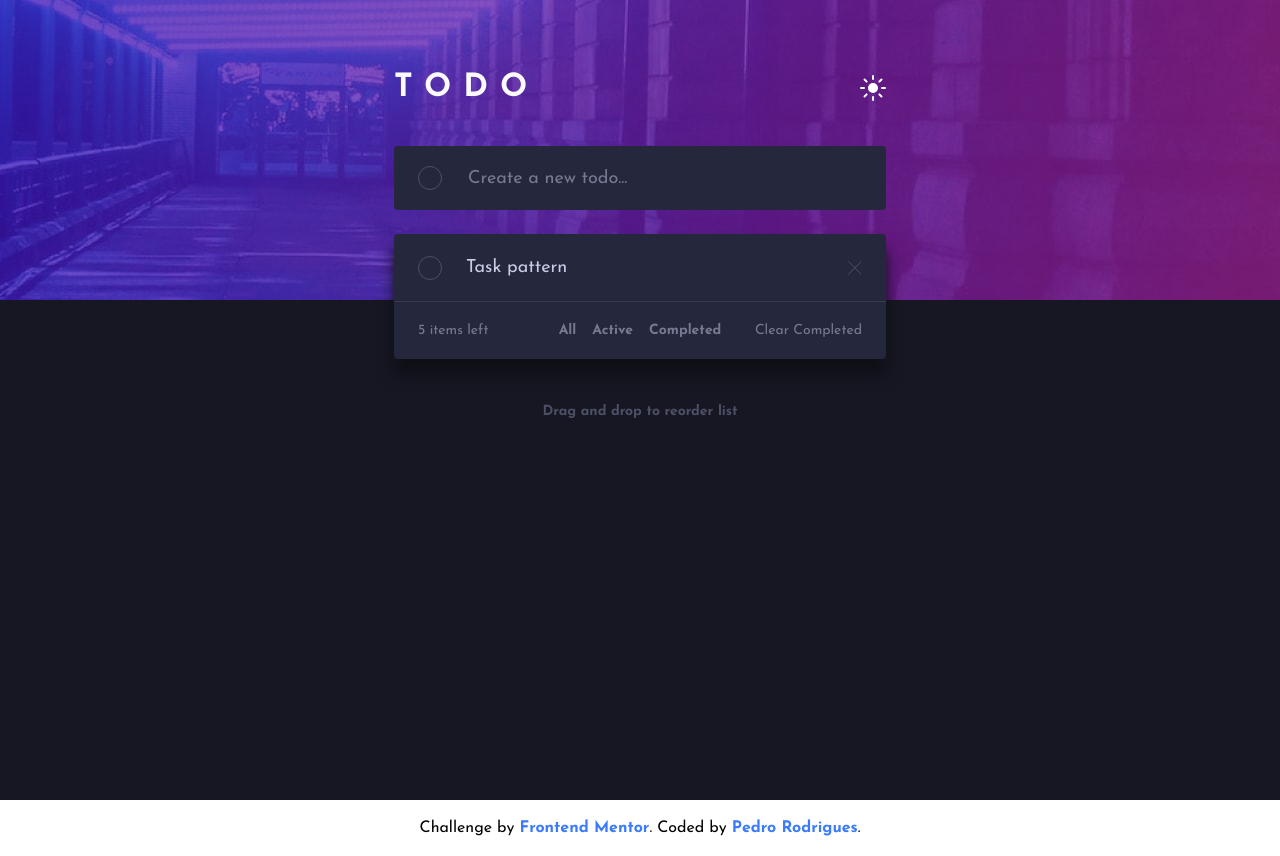
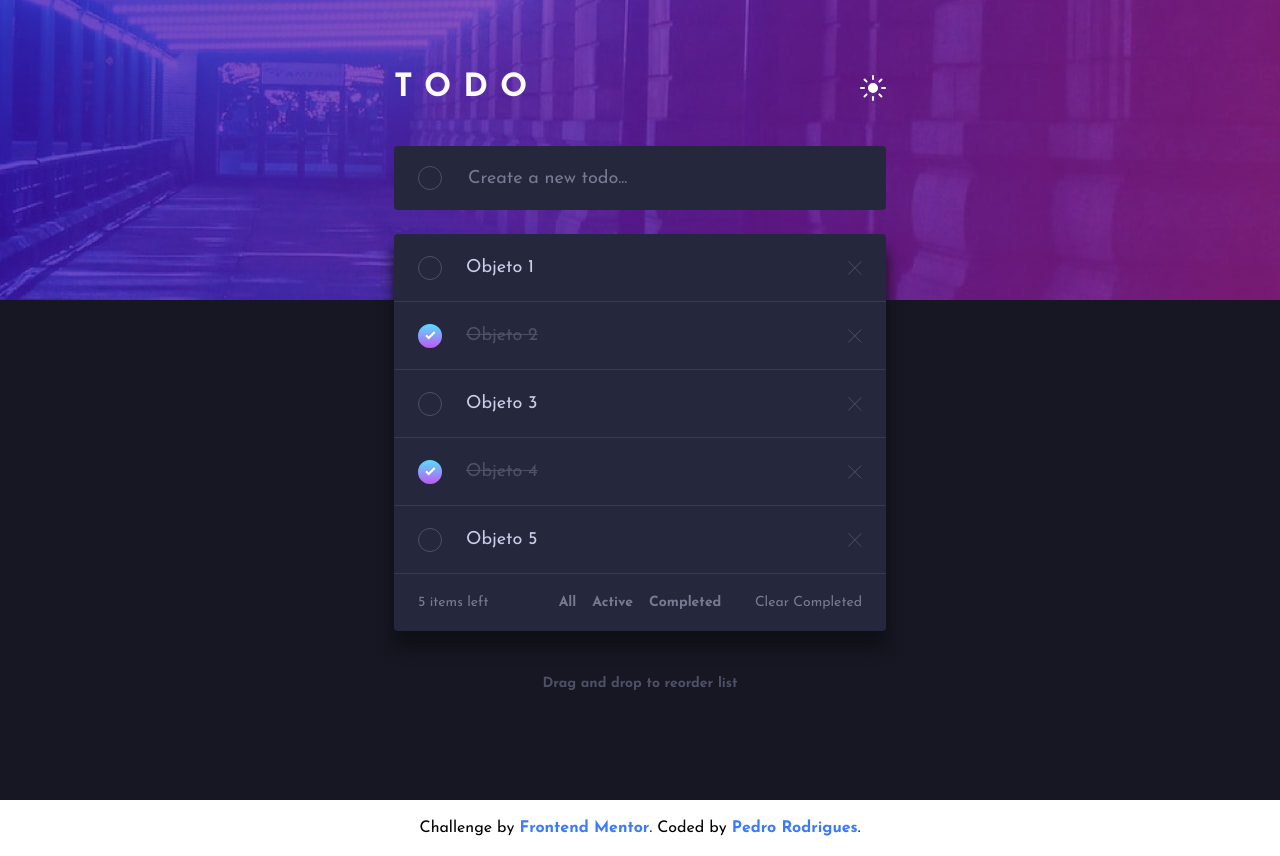
Before and after one commit to pejamp/todo-app, a React (Vite) app: page / in a window 1280 px wide. Built offline with nearby package versions, Linux system fonts and the light colour scheme.

Commit message:
feat: improve handleSubmitTask function & add handleCheckboxChange function

```diff
--- a/src/components/TaskList/index.tsx
+++ b/src/components/TaskList/index.tsx
@@ -1,22 +1,54 @@
 import './style.scss'
 import closeIcon from '../../assets/images/icon-cross.svg';
+import { ChangeEvent } from 'react';
 
-export const TaskList = () => {
+type TodosType = {
+  task: string;
+  done: boolean;
+}
+
+interface TaskListProps {
+  todos: TodosType[];
+  onSetTodos: ([]) => void;
+}
+
+export const TaskList = ({ todos, onSetTodos }: TaskListProps) => {
+
+  function handleCheckboxChange(event: ChangeEvent<HTMLInputElement>, todo: TodosType) {
+    const newTodo = todos.map(t => {
+      if (t.task === todo.task) {
+        return { ...t, done: event.target.checked }
+      }
+      return t;
+    });
+
+    onSetTodos(newTodo);
+  }
+
   return (
-    <div className='task-container'>
-      <ul className='task-list'>
-        <li className='task-item'>
-          <label>
-            <input type="checkbox" name="" id="task" />
-            Task pattern
-          </label>
-          <button><img src={closeIcon} alt="close" /></button>
-        </li>
+    <div className="task-container">
+      <ul className="task-list">
+        {todos.map((todo) => (
+          <li key={todo.task} className="task-item">
+            <label>
+              <input
+                type="checkbox"
+                id={`task-${todo.task}`}
+                checked={todo.done}
+                onChange={(event) => handleCheckboxChange(event, todo)}
+              />
+              {todo.task}
+            </label>
+            <button>
+              <img src={closeIcon} alt="close" />
+            </button>
+          </li>
+        ))}
       </ul>
-      <div className='task-control'>
+      <div className="task-control">
         <p>5 items left</p>
         <button>Clear Completed</button>
       </div>
     </div>
-  )
+  );
 }
--- a/src/components/TextInput/index.tsx
+++ b/src/components/TextInput/index.tsx
@@ -1,9 +1,21 @@
-import './style.scss'
+import "./style.scss";
 
-export const TextInput = () => {
+interface TextInputProps {
+  task: string;
+  onTask: (v: string) => void;
+}
+
+export const TextInput = ({ task, onTask }:TextInputProps) => {
   return (
-    <div className='input-container'>
-      <input type="text" name="task" id="task" placeholder='Create a new todo...' />
+    <div className="input-container">
+      <input
+        type="text"
+        name="task"
+        id="task"
+        placeholder="Create a new todo..."
+        value={task}
+        onChange={event => onTask(event.target.value)}
+      />
     </div>
-  )
-}
+  );
+};
--- a/src/components/ThemeButton/index.tsx
+++ b/src/components/ThemeButton/index.tsx
@@ -1,6 +1,5 @@
 import './style.scss'
 import sunIcon from '../../assets/images/icon-sun.svg';
-import moonIcon from '../../assets/images/icon-moon.svg';
 
 export const ThemeButton = () => {
   return (
--- a/src/components/Todo/index.tsx
+++ b/src/components/Todo/index.tsx
@@ -1,14 +1,49 @@
+import { FormEvent, useState } from 'react'
 import { Filter } from '../Filter'
 import { TaskList } from '../TaskList'
 import { TextInput } from '../TextInput'
 import './style.scss'
+import { useLocalStorage } from '../../hooks/useLocalStorage'
+
+const initialContent = [
+  { task: 'Objeto 1', done: false },
+  { task: 'Objeto 2', done: true },
+  { task: 'Objeto 3', done: false },
+  { task: 'Objeto 4', done: true },
+  { task: 'Objeto 5', done: false },
+];
 
 export const Todo = () => {
+  const [task, setTask] = useState('');
+  const [todos, setTodos] = useLocalStorage("todo", initialContent);
+
+  function handleChangeTaskInput(text: string) {
+    setTask(text);
+  }
+
+  function handleSubmitTask(event: FormEvent<HTMLFormElement>) {
+    event.preventDefault();
+
+    if (task.trim() === "") {
+      return
+    }
+
+    const newTask = {
+      task: task,
+      done: false
+    }
+
+    setTodos([...todos, newTask]);
+    setTask('');
+  }
+
   return (
-    <div className="todo-container">
-      <TextInput />
-      <TaskList />
-      <Filter />
-    </div>
+    <form onSubmit={handleSubmitTask}>
+      <div className="todo-container">
+        <TextInput task={task} onTask={handleChangeTaskInput} />
+        <TaskList todos={todos} onSetTodos={setTodos} />
+        <Filter />
+      </div>
+    </form>
   )
 }
--- /dev/null
+++ b/src/hooks/useLocalStorage.tsx
@@ -0,0 +1,14 @@
+import { useEffect, useState } from "react"
+
+export const useLocalStorage = (key: string, initialValue?: any) => {
+  const [localData, setLocalData] = useState(() => {
+    const storedData = localStorage.getItem(key);
+    return storedData ? JSON.parse(storedData) : initialValue || [];
+  });
+
+  useEffect(() => {
+    localStorage.setItem(key, JSON.stringify(localData));
+  }, [key, localData]);
+
+  return [localData, setLocalData]
+}
```
